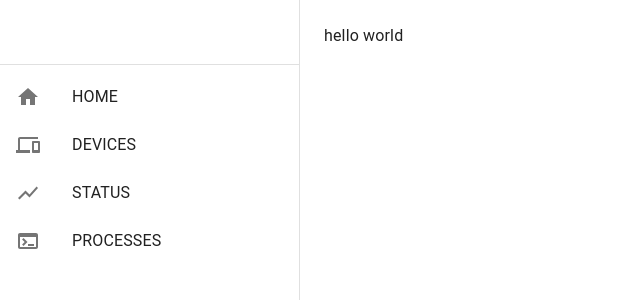
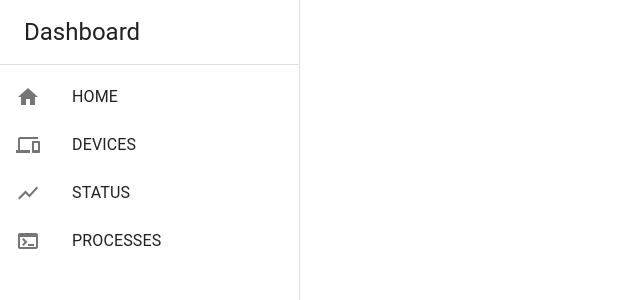
Before and after one commit to so298/home-cloud-dashboard, a React (Create React App) app: page / in a window 1280 px wide. Shown: the top 300 px of the page, without its empty margins (0-640 px from the left). Built offline with nearby package versions, Linux system fonts and the light colour scheme.

Commit message:
improve sidebar

```diff
--- a/src/App.tsx
+++ b/src/App.tsx
@@ -1,6 +1,8 @@
-import { CssBaseline, Box } from "@mui/material";
+import { CssBaseline, Box, AppBar, Toolbar, Typography } from "@mui/material";
 import React from "react";
 import { LeftSideBar } from "./components/LeftSideBar";
+
+const drawerWidth = 300;
 
 export const App = () => {
   return (
@@ -14,7 +16,6 @@ export const App = () => {
             component="main"
             sx={{ flexGrow: 1, bgcolor: "background.default", p: 3 }}
           >
-            hello world
           </Box>
         </Box>
       </Box>
--- a/src/components/LeftSideBar.tsx
+++ b/src/components/LeftSideBar.tsx
@@ -1,5 +1,5 @@
 import * as React from "react";
-import { Box, Drawer, Toolbar, List, Divider } from "@mui/material";
+import { Box, Drawer, Toolbar, List, Divider, Typography } from "@mui/material";
 import { Home, ShowChart, Terminal, Devices } from "@mui/icons-material";
 import { SideBarItem } from "./SideBarItem";
 
@@ -20,7 +20,11 @@ export const LeftSideBar = () => {
         variant="permanent"
         anchor="left"
       >
-        <Toolbar />
+        <Toolbar>
+          <Typography variant="h5" noWrap component="div">
+            Dashboard
+          </Typography>
+        </Toolbar>
         <Divider />
         <List>
           <SideBarItem text="HOME" Icon={Home} />
```
